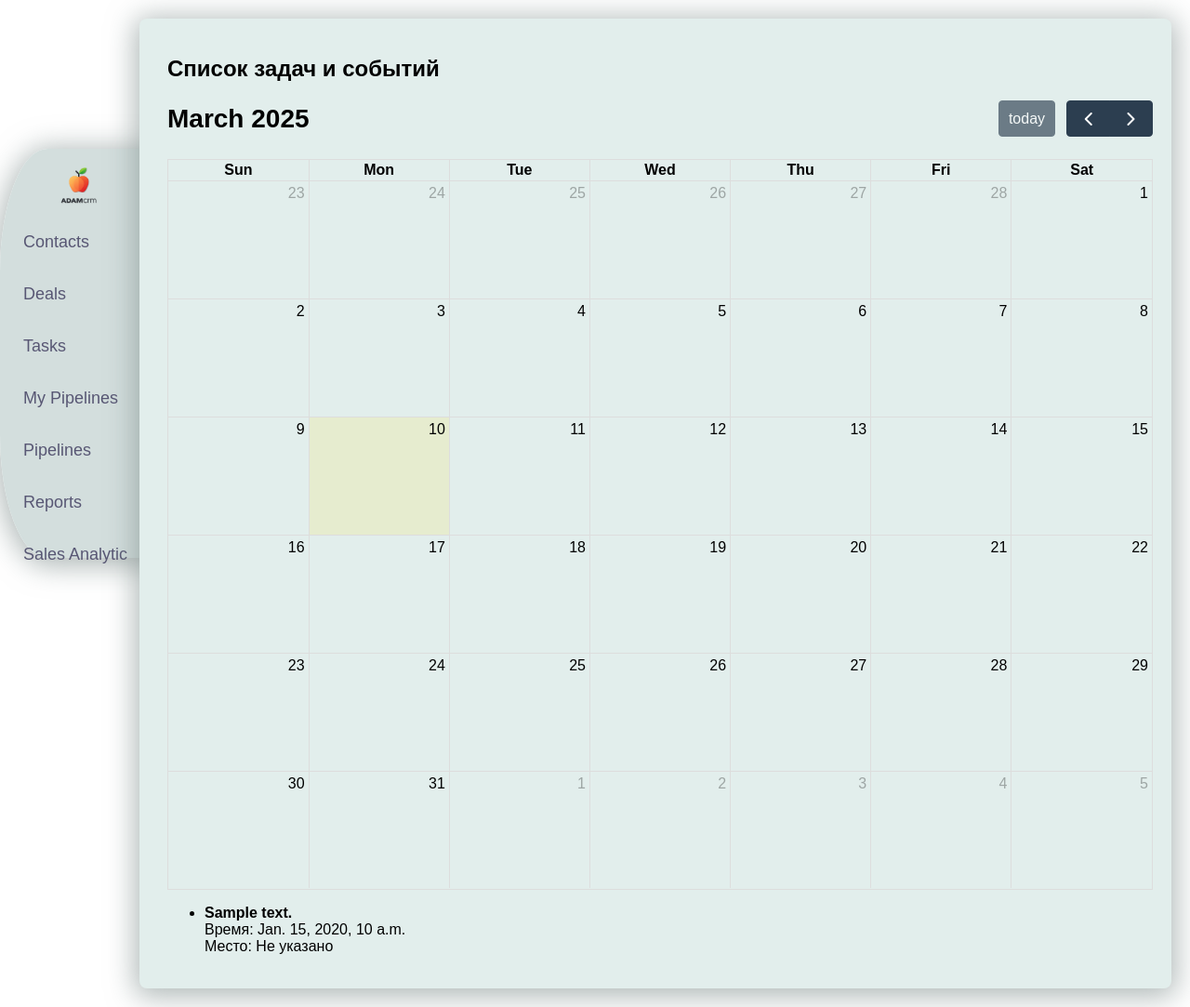
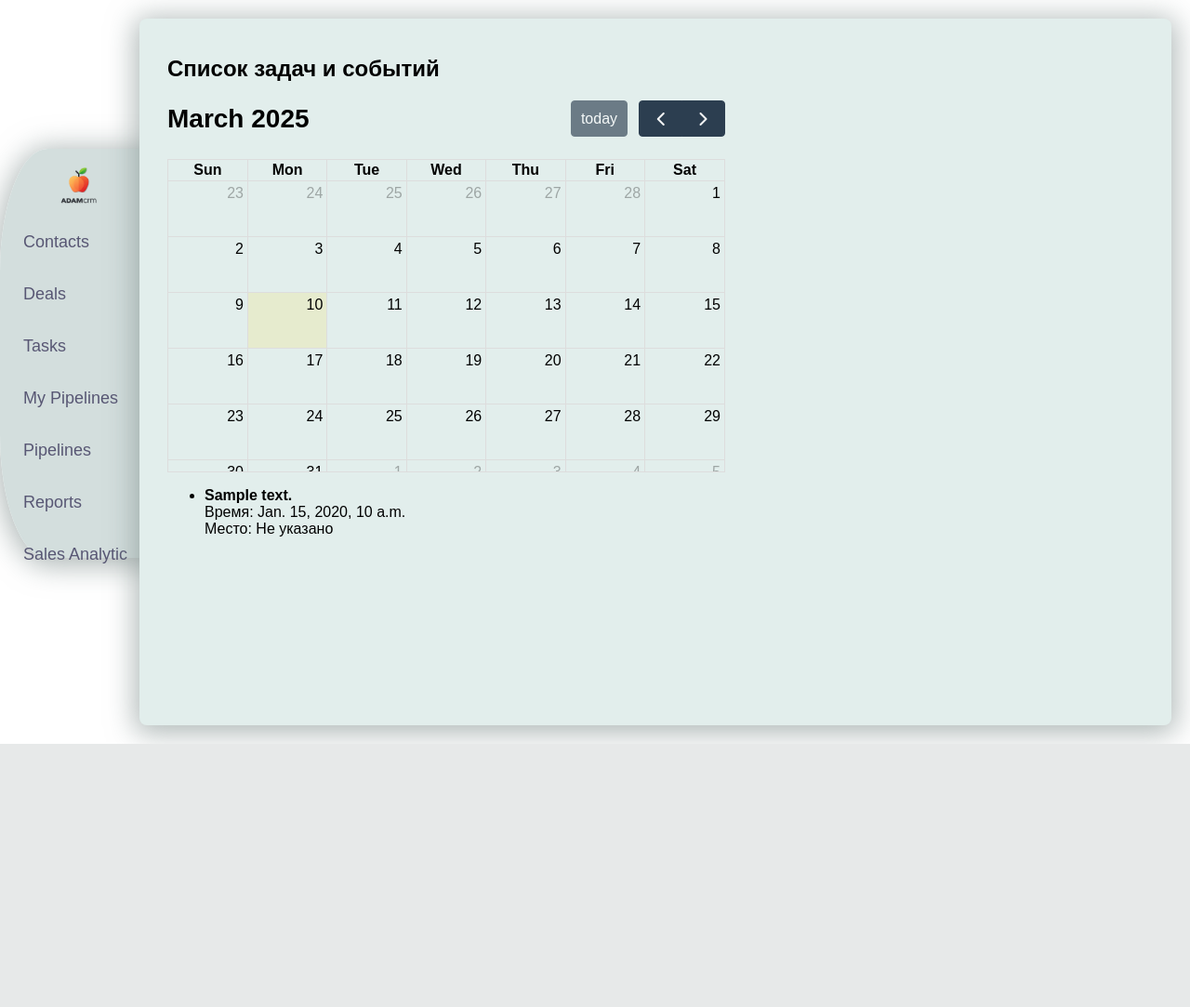
Before and after one commit to DimkaAdam/CRM_SYSTEM, a Django app: template crm_project/crm/templates/crm/task_list.html in a window 1280 px wide. Shown: the whole page at 93% size. After the commit the page ends 800 px from the top, so only its background shows below. Run offline with Django 5.2, Linux system fonts and the light colour scheme; the template is opened without the code that fills it: most values are stand-ins (such as "Sample title", 1, 10 or a date in 2020); lists and menus that the app fills with data are empty.

Commit message:
scale ticket fix

```diff
--- /dev/null
+++ b/crm_project/crm/static/crm/js/task_list.js
@@ -0,0 +1,19 @@
+
+document.addEventListener('DOMContentLoaded', function () {
+    var calendarEl = document.getElementById('calendar');
+    var calendar = new FullCalendar.Calendar(calendarEl, {
+        initialView: 'dayGridMonth', // Вид календаря
+        height: 400, // Уменьшаем высоту
+        contentHeight: 300, // Высота контента
+        events: [
+            {% for event in events %}
+            {
+                title: "{{ event.summary }}",
+                start: "{{ event.start.dateTime|default:event.start.date }}",
+                allDay: true
+            },
+            {% endfor %}
+        ]
+    });
+    calendar.render();
+});
--- /dev/null
+++ b/crm_project/crm/static/crm/task_list.css
@@ -0,0 +1,6 @@
+
+#calendar {
+    max-width: 600px; /* Ограничиваем ширину */
+    height: 400px; /* Ограничиваем высоту */
+    margin: right; /* Центрируем */
+}
--- a/crm_project/crm/templates/crm/task_list.html
+++ b/crm_project/crm/templates/crm/task_list.html
@@ -1,7 +1,7 @@
 {% extends 'crm/index.html' %}
 
 {% block title %}Tasks{% endblock %}
-
+{% load static %}
 {% block content %}
 <h2>Список задач и событий</h2>
 
@@ -45,4 +45,7 @@
     <p>Нет предстоящих событий.</p>
 {% endif %}
 
+<script src="{% static 'crm/js/task_list.js' %}"></script>
+<link rel="stylesheet" href="{% static 'crm/task_list.css' %}">
+
 {% endblock %}
```
